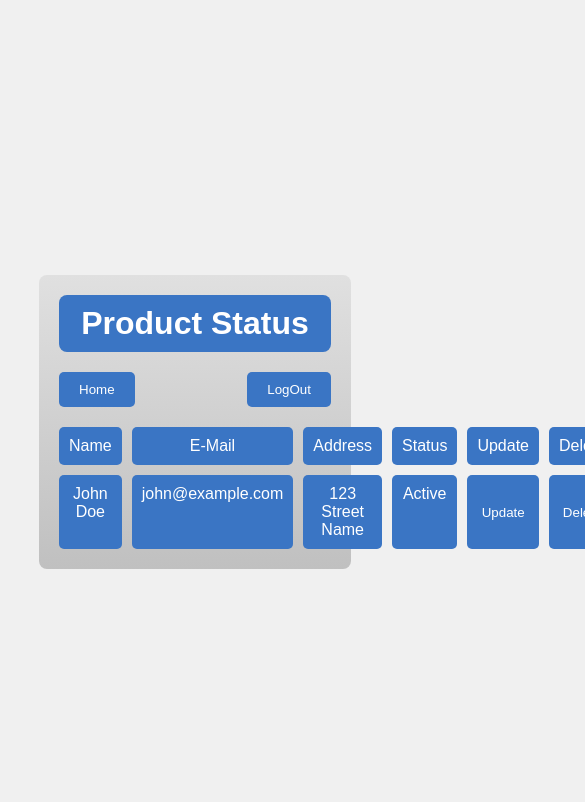
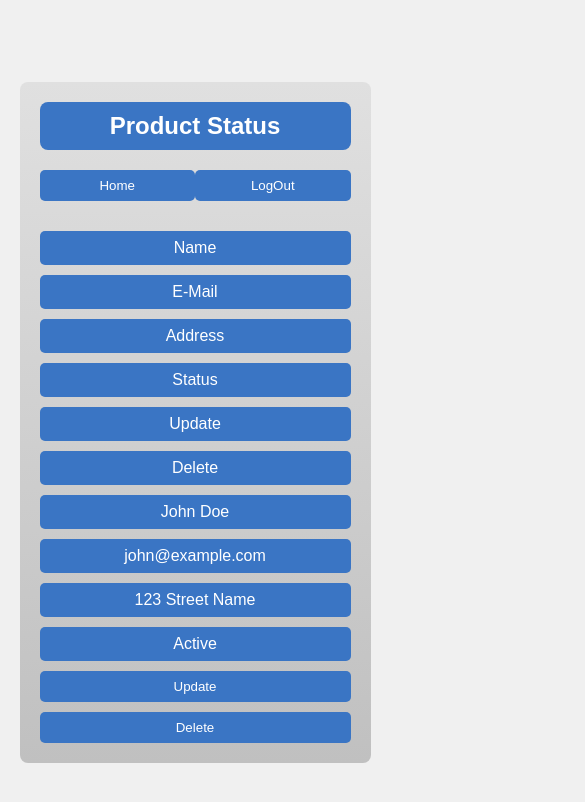
Before and after one commit to Yashwantyadav1/Axiom-job-Assigment, a plain HTML site: page product status page/index.html in a window 390 px wide. Shown: the top 802 px of the page, 585 px wide, since content can reach past the window. Drawn offline with Linux system fonts and the light colour scheme.

Commit message:
Axiom- job-Assigment

```diff
--- a/product status page/style.css
+++ b/product status page/style.css
@@ -15,6 +15,7 @@ body {
 
 .container {
     width: 80%;
+    max-width: 1200px; /* Set a maximum width for larger screens */
     background: linear-gradient(#e0e0e0, #c0c0c0);
     padding: 20px;
     border-radius: 8px;
@@ -85,3 +86,37 @@ nav {
 .delete-btn:hover {
     background-color: #ef4444;
 }
+
+/* Media queries for responsiveness */
+@media (max-width: 768px) {
+    .container {
+        width: 90%; /* Adjust width for tablets */
+    }
+
+    .main-content {
+        grid-template-columns: repeat(2, 1fr); /* Change to 2 columns on smaller screens */
+    }
+
+    .cell {
+        padding: 8px; /* Adjust padding */
+    }
+
+    .nav-button {
+        padding: 8px 16px; /* Adjust button padding for mobile */
+    }
+
+    header h1 {
+        font-size: 24px; /* Adjust font size for smaller screens */
+    }
+}
+
+@media (max-width: 480px) {
+    .main-content {
+        grid-template-columns: 1fr; /* Change to single column for mobile phones */
+    }
+
+    .nav-button {
+        width: 100%; /* Full width for navigation buttons */
+        margin-bottom: 10px; /* Space between buttons */
+    }
+}
```
